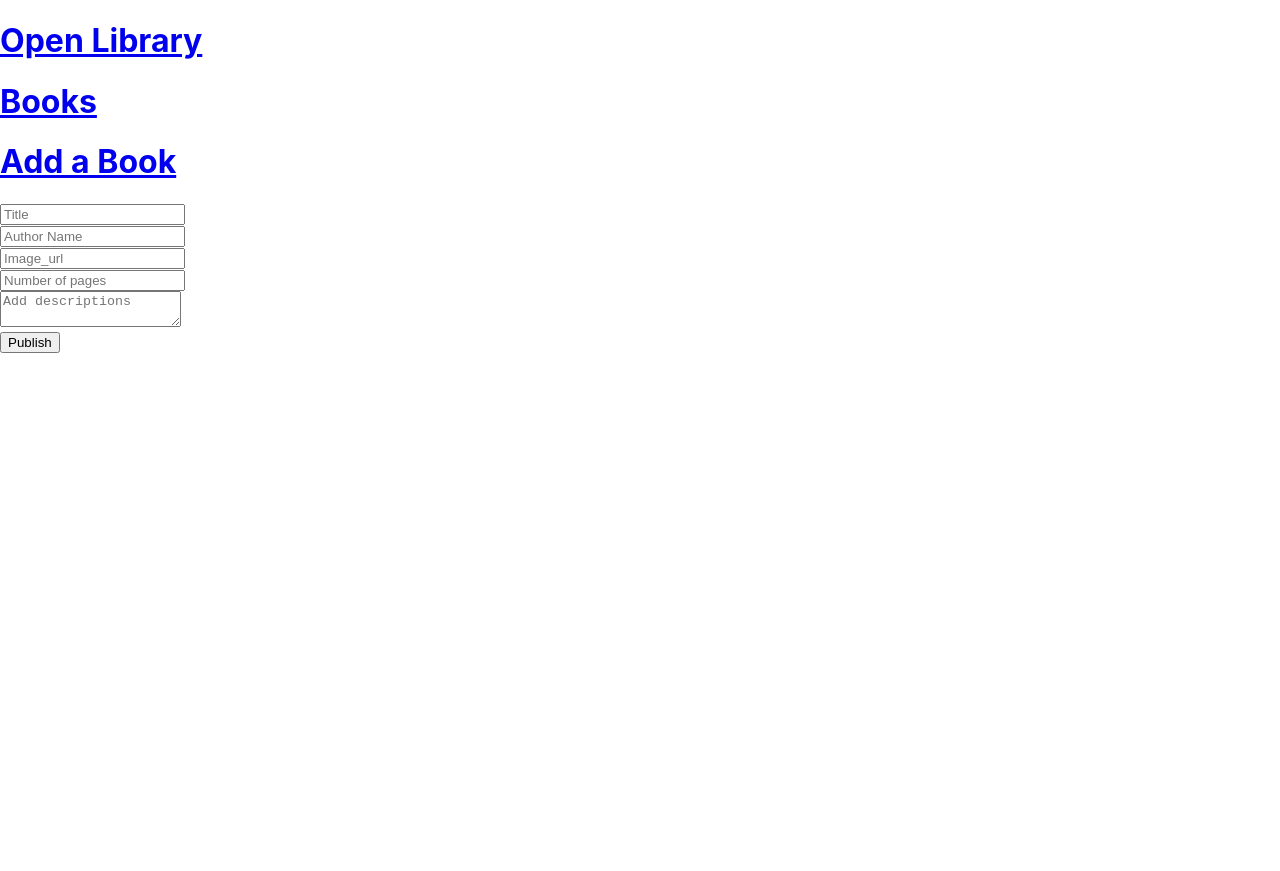
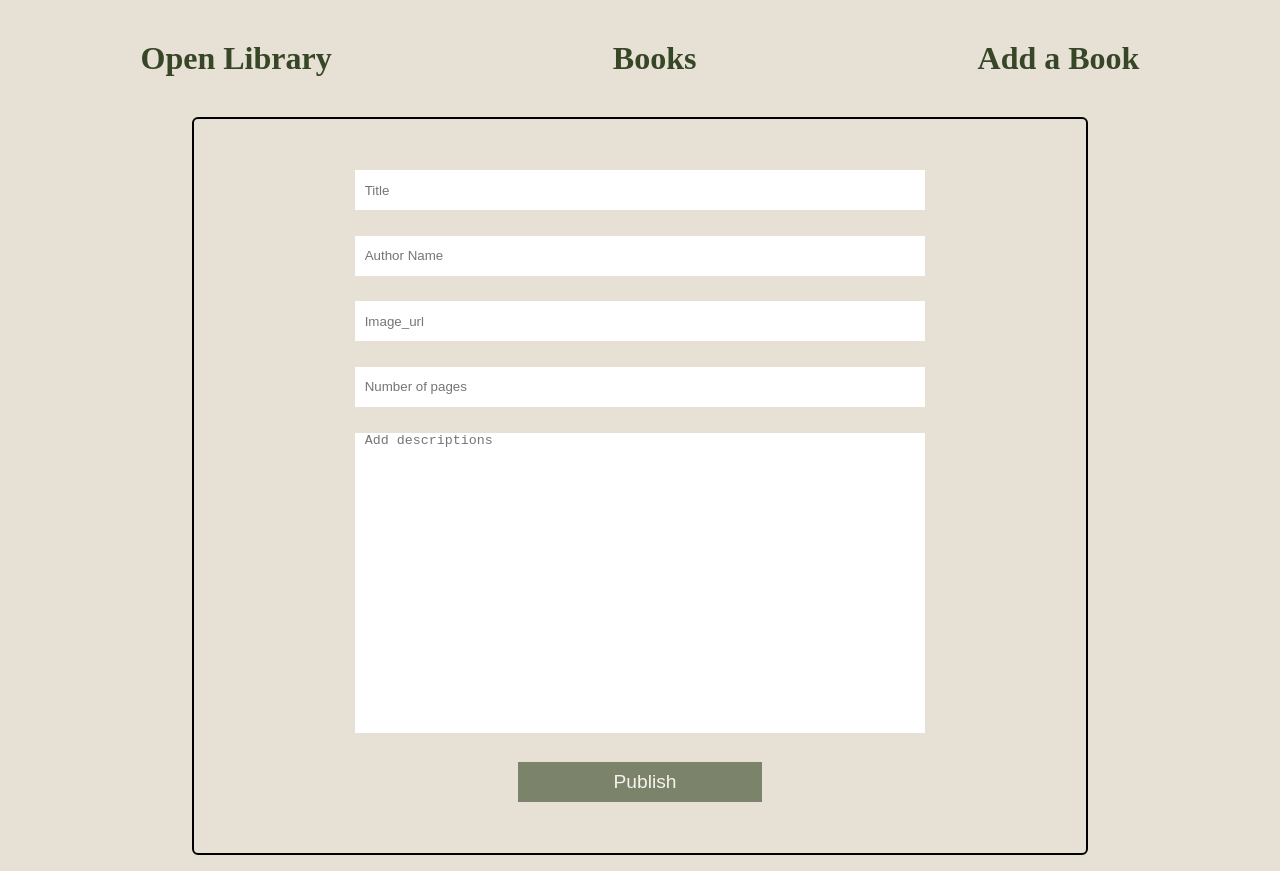
Before and after one commit to omari25/open-library-project, a React (Create React App) app: page /addbook in a window 1280 px wide. Before the commit the page ends 800 px from the top, so only its background shows below. Built offline with nearby package versions, Linux system fonts and the light colour scheme.

Commit message:
Add the index.css file

```diff
--- a/src/index.css
+++ b/src/index.css
@@ -1,13 +1,207 @@
-body {
-  margin: 0;
-  font-family: -apple-system, BlinkMacSystemFont, 'Segoe UI', 'Roboto', 'Oxygen',
-    'Ubuntu', 'Cantarell', 'Fira Sans', 'Droid Sans', 'Helvetica Neue',
-    sans-serif;
-  -webkit-font-smoothing: antialiased;
-  -moz-osx-font-smoothing: grayscale;
+*{
+    box-sizing: border-box;
+    margin: 0;
+    padding: 0;
 }
 
-code {
-  font-family: source-code-pro, Menlo, Monaco, Consolas, 'Courier New',
-    monospace;
+body {
+    background-color: #e7e1d5;
+    padding-bottom: 2vh;
 }
+
+.navbar{
+    display: flex;
+    justify-content: space-around;
+    align-items: center;
+    padding: 5vh 0;
+}
+
+.navbar a{
+    color: #364626;
+    text-decoration: none;
+    padding: 4px 18px;
+    font-size: 2.5vw;
+}
+
+.navbar a:hover {
+    border-bottom: 2px solid #364626;
+}
+
+
+
+
+
+
+
+
+.home{
+    border: 2px solid black;
+    padding: 50px;
+    width: 90%;
+    margin: auto;
+    border-radius: 10px;
+}
+
+.home h2{
+    text-align: center;
+    margin-bottom: 2vh;
+}
+
+.home img{
+    width: 90%;
+    height: auto;
+}
+
+.home button{
+    border: none;
+    width: 120px;
+    height: 40px;
+    margin: 20px 0;
+    color: white;
+    background-color: #364626;
+    font-size: 20px;
+    opacity: .6;
+}
+.home button:hover{
+    cursor: pointer;
+    opacity: 1;
+}
+
+
+
+
+
+
+
+
+.books{
+    padding: 3vw 3vw;
+    border: 2px solid black;
+    border-radius: 10px;
+    margin: 0 6vw;
+    display: flex;
+    justify-content: space-around;
+    flex-wrap: wrap;
+}
+.one-book{
+    background-color: white;
+    width: 30%;
+    margin-bottom: 2vw;
+    border-bottom-left-radius: 20px;
+    border-bottom-right-radius: 20px;
+    transition: 0.5s;
+}
+.one-book img{
+    height: auto;
+    width: 100%;
+}
+.one-book a{
+    text-decoration: none;
+    color: black;
+}
+.one-book:hover{
+    transition: 0.5s;
+    box-shadow: 0 4px 8px 0 rgba(0, 0, 0, 0.2), 0 6px 20px 0 rgba(0, 0, 0, 0.19);
+    cursor: pointer;
+}
+.auhtor-span{
+    font-weight: bold;
+}
+.btn-divs{
+    display: flex;
+    justify-content: center;
+    align-items: center;
+    height: 70px;
+    border-top: 1px solid #364626;
+}
+.one-book p, .one-book h3{
+    margin: 1vw;
+    text-align: center;
+}
+.delete-btn{
+    border: none;
+    width: 120px;
+    height: 40px;
+    margin: 20px 0;
+    color: white;
+    background-color: red;
+    font-size: 20px;
+    opacity: .6;
+}
+.delete-btn:hover{
+    cursor: pointer;
+    opacity: 1;
+}
+
+
+
+
+
+
+
+
+
+
+
+/*
+.books-desriptions{
+
+} */
+
+
+
+
+
+
+
+
+
+
+
+
+
+.new-form {
+    margin: auto;
+    border-radius: 6px;
+    border: 2px solid black;
+    padding: 3vw;
+    width: 70%;
+}
+
+.new-form > div {
+    margin: auto;
+    width: 70%;
+}
+
+input, textarea {
+    width: 100%;
+    border: none;
+    height: 40px;
+    margin: 1vw 0;
+    padding-left: 10px;
+}
+
+textarea{
+    resize: none;
+    height: 300px;
+}
+
+input:focus, textarea:focus{
+    outline: none;
+}
+
+.add-btn {
+    background-color: #364626;
+    opacity: .6;
+    color: #fff;
+    font-size: 1.5vw;
+}
+
+.add-btn:hover{
+    cursor: pointer;
+    opacity: 1;
+}
+
+.btn-div{
+    padding: 0 20%;
+}
```
